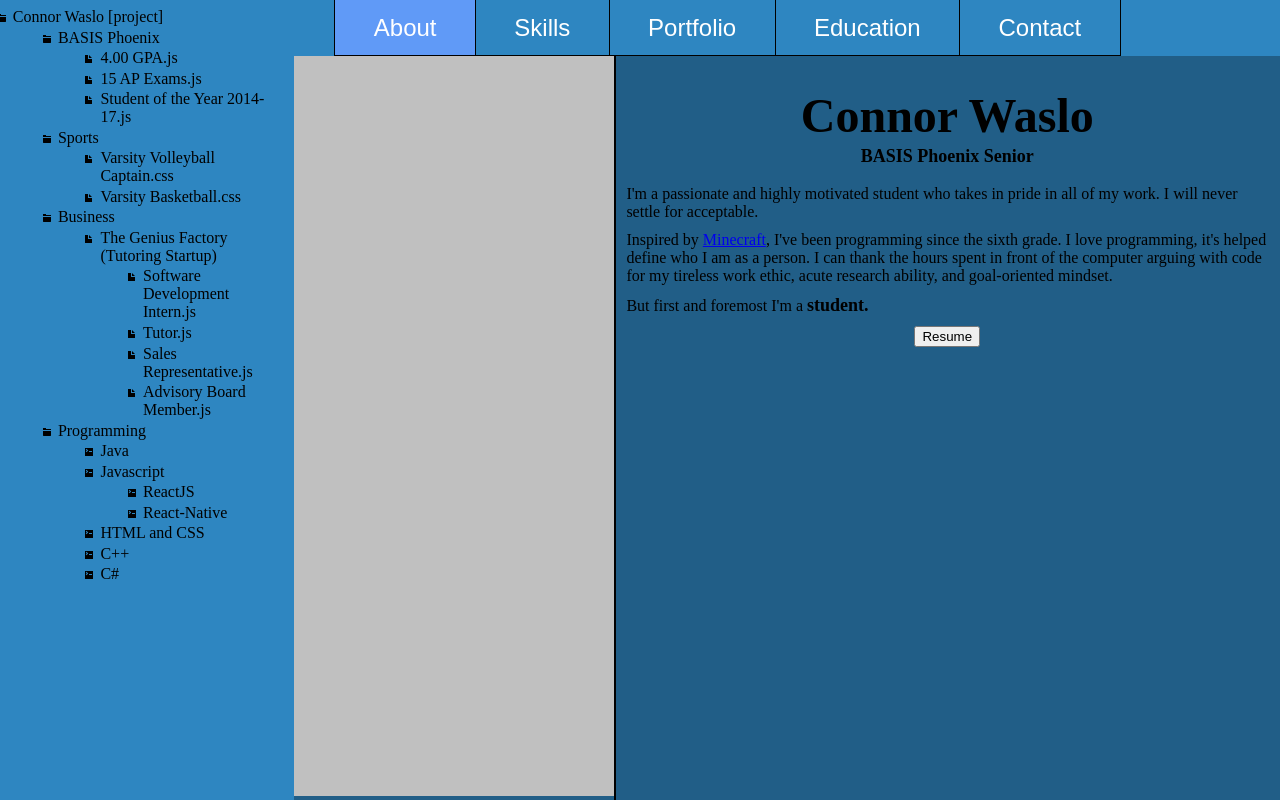
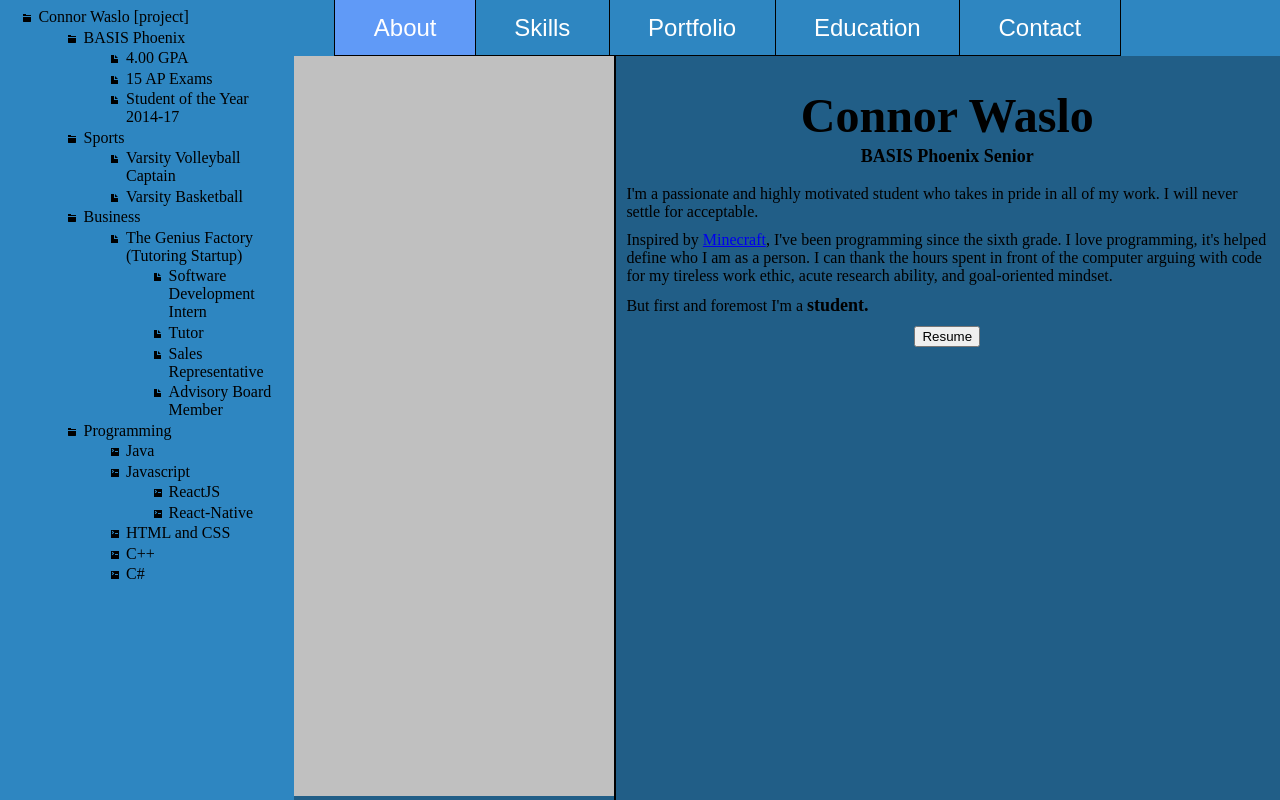
Before and after one commit to connorwaslo/connorwaslo, a React (Create React App) app: page / in a window 1280 px wide. Built offline with nearby package versions, Linux system fonts and the light colour scheme; the HTML template or start-up script is replaced by a standard one.

Commit message:
Changed scrollbar
Customized scrollbar using webkit.

```diff
--- a/src/App.css
+++ b/src/App.css
@@ -39,3 +39,22 @@
     left: 48vw;
     top: 7vh;
 }
+
+::-webkit-scrollbar {
+    width: 10px;
+    background-color: #F5F5F5;
+}
+
+::-webkit-scrollbar-track {
+    -webkit-box-shadow: inset 0 0 6px rgba(0, 0, 0, 0.3);
+    background-color: #F5F5F5;
+}
+
+::-webkit-scrollbar-thumb {
+    background-color: #565353;
+    background-image: -webkit-linear-gradient(90deg, transparent, rgba(0, 0, 0, 0.4) 50%, transparent, transparent);
+}
+
+::-webkit-scrollbar-corner {
+    background: #215e87;
+}
--- a/src/components/InfoBar.js
+++ b/src/components/InfoBar.js
@@ -13,23 +13,23 @@ export class InfoBar extends React.Component {
                     <ul id="infoListMiddle" className="paddedList">
                         <li>BASIS Phoenix</li>
                             <ul id="infoListSchool" className="paddedList">
-                                <li>4.00 GPA.js</li>
-                                <li>15 AP Exams.js</li>
-                                <li>Student of the Year 2014-17.js</li>
+                                <li>4.00 GPA</li>
+                                <li>15 AP Exams</li>
+                                <li>Student of the Year 2014-17</li>
                             </ul>
                         <li>Sports</li>
                             <ul id="infoListSports" className="paddedList">
-                                <li>Varsity Volleyball Captain.css</li>
-                                <li>Varsity Basketball.css</li>
+                                <li>Varsity Volleyball Captain</li>
+                                <li>Varsity Basketball</li>
                             </ul>
                         <li>Business</li>
                             <ul id="infoListBusiness" className="paddedList">
                                 <li>The Genius Factory (Tutoring Startup)</li>
                                     <ul id="theGeniusFactory" className="paddedList">
-                                        <li>Software Development Intern.js</li>
-                                        <li>Tutor.js</li>
-                                        <li>Sales Representative.js</li>
-                                        <li>Advisory Board Member.js</li>
+                                        <li>Software Development Intern</li>
+                                        <li>Tutor</li>
+                                        <li>Sales Representative</li>
+                                        <li>Advisory Board Member</li>
                                     </ul>
                             </ul>
                         <li>Programming</li>
--- a/src/styles/InfoBar.css
+++ b/src/styles/InfoBar.css
@@ -6,7 +6,7 @@
 }
 
 #infoListOuter {
-    padding: 1vh 0 0 1vw;
+    padding: 1vh 0 0 3vw;
 }
 
 ul {
--- a/src/styles/NavBar.css
+++ b/src/styles/NavBar.css
@@ -1,5 +1,5 @@
 nav {
-    min-width: 100px;
+    min-width: 250px;
     width: 77vw;
     height: 7vh;
     background-color: #2E86C1;
@@ -23,11 +23,3 @@ nav ul button {
 #rightTab {
     border-right: 1px solid black;
 }
-
-.unselectedTab {
-    border-bottom: 2px solid black;
-}
-
-.selectedTab {
-    border-left: 1px solid black;
-}
```
